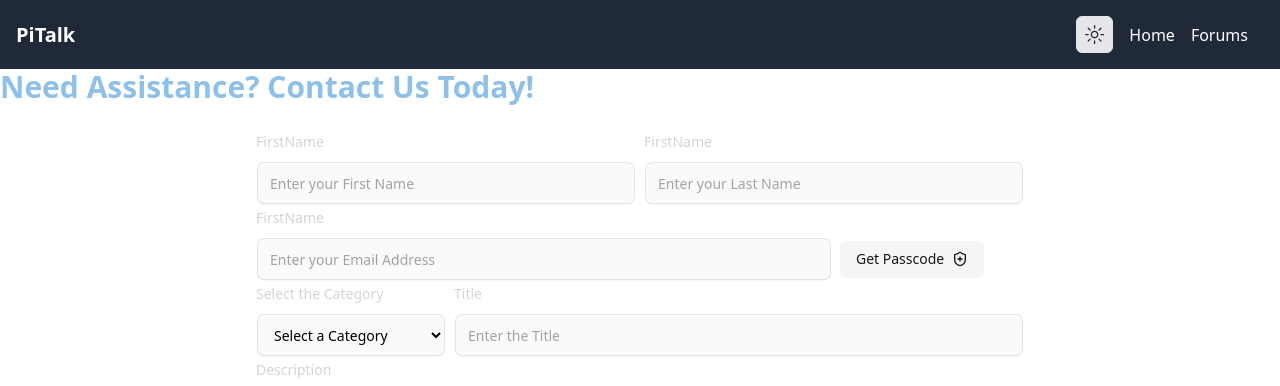
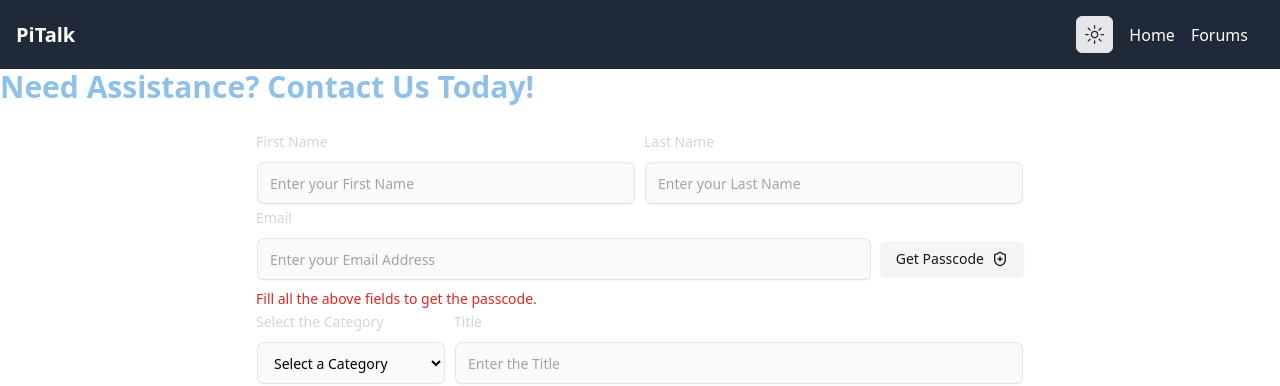
Before and after one commit to adityakashyap5047/PiTalk, a Next.js app: page /contact-us in a window 1280 px wide. Both pictures are taken after a click on the button "Get Passcode". Shown: the top 386 px of the page. Built offline with nearby package versions, Linux system fonts and the light colour scheme; no server answers.

Commit message:
complete the sending step for passcode

```diff
--- a/app/contact-us/ContactUs.js
+++ b/app/contact-us/ContactUs.js
@@ -19,6 +19,7 @@ import axios from 'axios';
 const SignupFormDemo = () => {
 
   const [isSentPasscode, setIsSentPasscode] = useState(false);
+  const [isSentError, setIsSentError] = useState(false);
   const [isSendingPasscode, setIsSendingPasscode] = useState(false);
 
   const { toast } = useToast();
@@ -53,6 +54,13 @@ const SignupFormDemo = () => {
       setIsSendingPasscode(true);
       const { firstName, lastName, email } = form.getValues();
 
+      if(!firstName || !lastName || !email){
+        setIsSentError(true);
+        setIsSendingPasscode(false);
+        return;
+      }
+
+      setIsSentError(false);
       const code = () => {
         const characters = 'ABCDEFGHIJKLMNOPQRSTUVWXYZabcdefghijklmnopqrstuvwxyz0123456789';
         let result = '';
@@ -75,6 +83,7 @@ const SignupFormDemo = () => {
       setIsSentPasscode(true);
     } catch (error) {
       setIsSendingPasscode(false);
+
       console.log(error)
     }
 
@@ -131,7 +140,7 @@ const SignupFormDemo = () => {
               control={form.control}
               render={({ field }) => (
                 <FormItem className="md:w-1/2">
-                  <FormLabel className="text-neutral-300 text-sm max-w-sm mt-2 dark:text-neutral-600">FirstName</FormLabel>
+                  <FormLabel className="text-neutral-300 text-sm max-w-sm mt-2 dark:text-neutral-600">First Name</FormLabel>
                   <FormControl>
                     <Input placeholder="Enter your First Name"
                       {...field}
@@ -139,7 +148,7 @@ const SignupFormDemo = () => {
                           field.onChange(e)
                         }
                       }
-                    />
+                      />
                   </FormControl>
                   <FormMessage />
                 </FormItem>
@@ -150,7 +159,7 @@ const SignupFormDemo = () => {
               control={form.control}
               render={({ field }) => (
                 <FormItem className="md:w-1/2">
-                  <FormLabel className="text-neutral-300 text-sm max-w-sm mt-2 dark:text-neutral-600">FirstName</FormLabel>
+                  <FormLabel className="text-neutral-300 text-sm max-w-sm mt-2 dark:text-neutral-600">Last Name</FormLabel>
                   <FormControl>
                     <Input placeholder="Enter your Last Name"
                       {...field}
@@ -170,10 +179,38 @@ const SignupFormDemo = () => {
               name="email"
               control={form.control}
               render={({ field }) => (
-                <FormItem className={!isSentPasscode ? `md:w-3/4` : `md:w-1/2`}>
-                  <FormLabel className="text-neutral-300 text-sm max-w-sm mt-2 dark:text-neutral-600">FirstName</FormLabel>
+                <FormItem className="md:w-full">
+                  <FormLabel className="text-neutral-300 text-sm max-w-sm mt-2 dark:text-neutral-600">Email</FormLabel>
                   <FormControl>
                     <Input placeholder="Enter your Email Address"
+                      {...field}
+                      onChange={(e) => {
+                          field.onChange(e)
+                        }
+                      }
+                    />
+                  </FormControl>
+                  {isSentError && <p className='text-sm text-red-600'>Fill all the above fields to get the passcode.</p>}
+                  <FormMessage />
+                </FormItem>
+              )}
+            />
+            {!isSentPasscode && <Button variant="secondary" className="mt-4 md:mt-9 h-9 w-1/2 md:w-auto mx-auto" type="button" disabled={isSendingPasscode} onClick={handleSendPasscode}
+            >{!isSendingPasscode ? (
+              <>
+                Get Passcode {svg_send}
+              </>
+            )  : (
+              <>Sending <span className="animate-bounce">{svg_verifying}</span></>
+            )}</Button>}
+        {isSentPasscode && <div className="flex flex-row space-x-2 w-full"><FormField
+              name="passcode"
+              control={form.control}
+              render={({ field }) => (
+                <FormItem className="w-1/2">
+                  <FormLabel className="text-neutral-300 text-sm max-w-sm mt-2 dark:text-neutral-600">Passcode</FormLabel>
+                  <FormControl>
+                    <Input placeholder="Enter Passcode"
                       {...field}
                       onChange={(e) => {
                           field.onChange(e)
@@ -185,33 +222,8 @@ const SignupFormDemo = () => {
                 </FormItem>
               )}
             />
-            {!isSentPasscode && <Button variant="secondary" className="mt-4 md:mt-9 h-9 w-1/2 md:w-auto mx-auto" type="button" onClick={handleSendPasscode}
-            >{!isSendingPasscode ? (
-              <>Get Passcode {svg_send}</>
-            )  : (
-              <>Sending <span className="animate-bounce">{svg_verifying}</span></>
-            )}</Button>}
-        {isSentPasscode && <div className="flex flex-col md:flex-row md:space-x-2"><FormField
-              name="passcode"
-              control={form.control}
-              render={({ field }) => (
-                <FormItem className="md:w-1/2">
-                  <FormLabel className="text-neutral-300 text-sm max-w-sm mt-2 dark:text-neutral-600">Veirfy your Email</FormLabel>
-                  <FormControl>
-                    <Input placeholder="Enter verification code"
-                      {...field}
-                      onChange={(e) => {
-                          field.onChange(e)
-                        }
-                      }
-                    />
-                  </FormControl>
-                  <FormMessage />
-                </FormItem>
-              )}
-            />
-  <Button variant="secondary" className="mt-10 h-9" type="button"
->Verify your Email {svg_verify}</Button></div>}
+  <Button variant="secondary" className="mt-9 h-9 w-1/2 md:w-auto mx-auto" type="button"
+>Verify Passcode {svg_verify}</Button></div>}
 </div>
         <div>
           {/* <div className="flex flex-col md:flex-row md:space-x-2">
```
